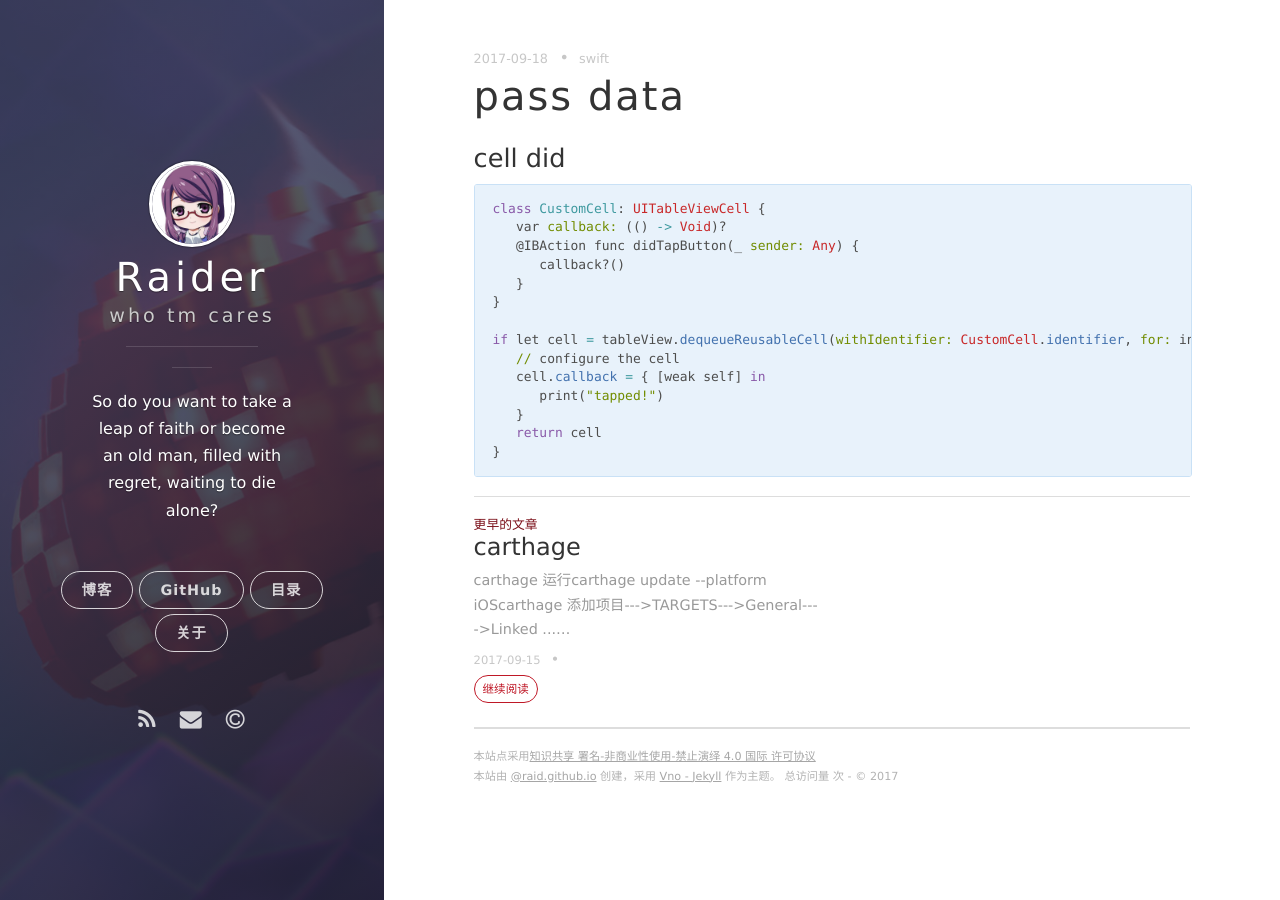
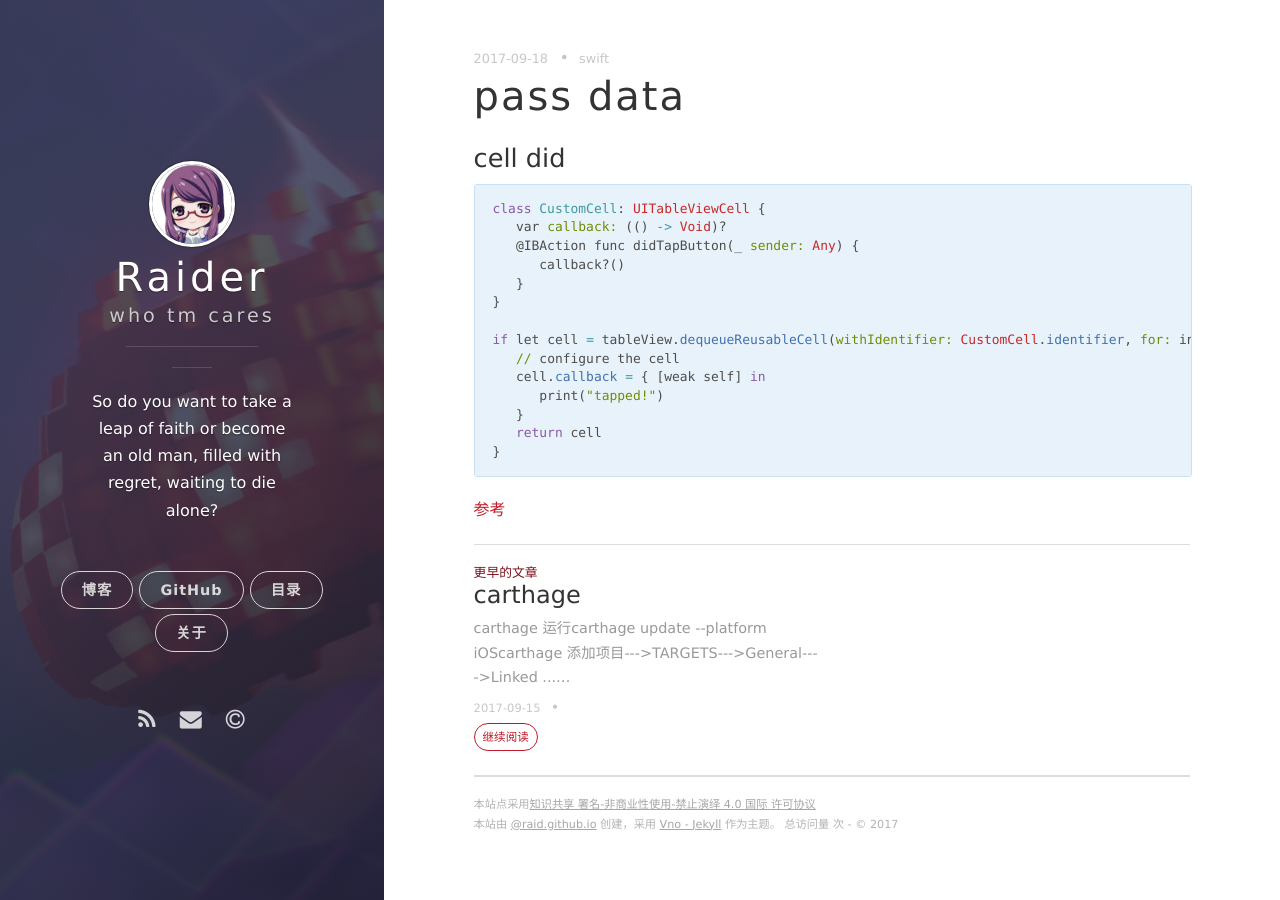
Before and after one commit to ioRaid/ioRaid.github.io, a Jekyll site: the page built from _posts/2017-09-18-passdata.md, in a window 1280 px wide. Built offline with Jekyll 4.4.1, drawn with Linux system fonts in a browser that asks for light colours; nearby versions of some CDN libraries; comment, search, counter and statistics services are not loaded.

Commit message:
Update 2017-09-18-passdata.md

```diff
--- a/_posts/2017-09-18-passdata.md
+++ b/_posts/2017-09-18-passdata.md
@@ -26,3 +26,5 @@ if let cell = tableView.dequeueReusableCell(withIdentifier: CustomCell.identifie
 }
 
 {% endhighlight %}
+
+<a href="https://medium.com/ios-os-x-development/ios-three-ways-to-pass-data-from-model-to-controller-b47cc72a4336">参考</a>
```
